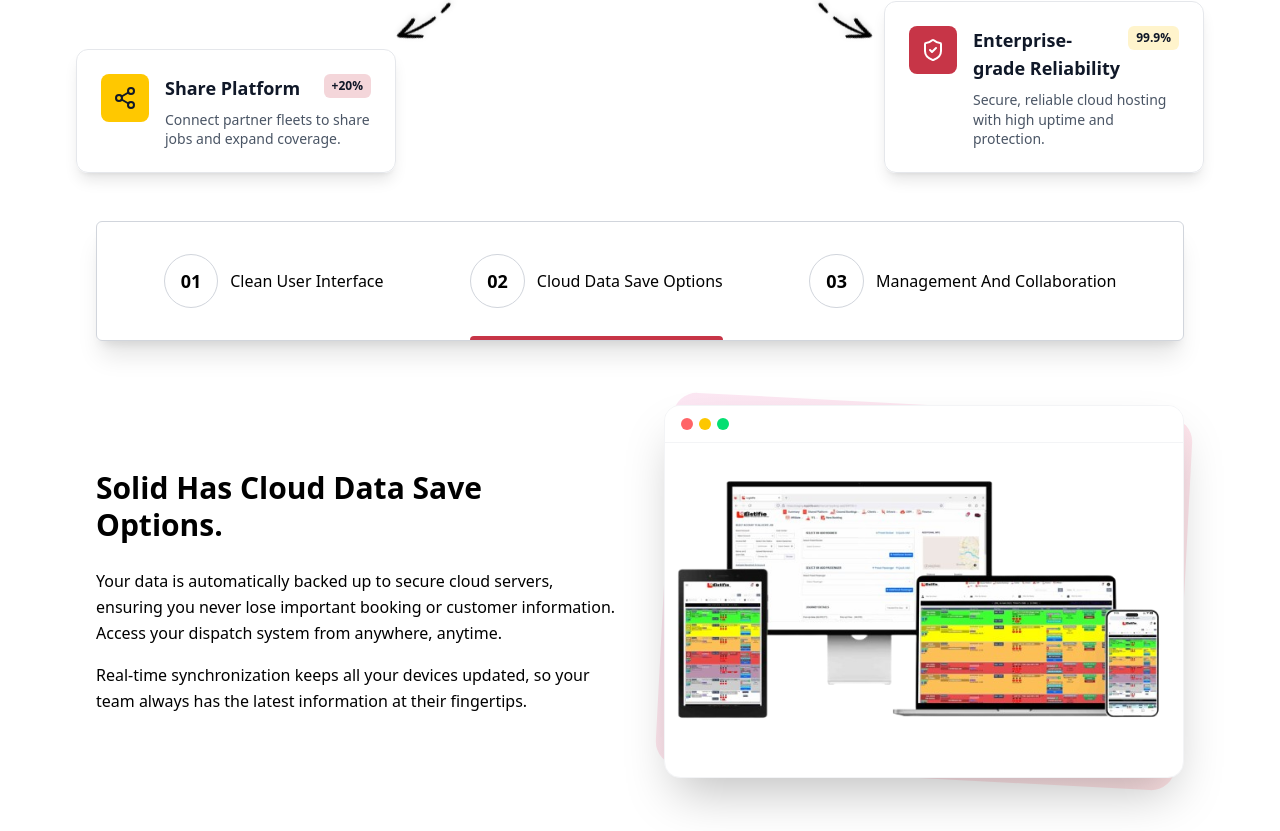
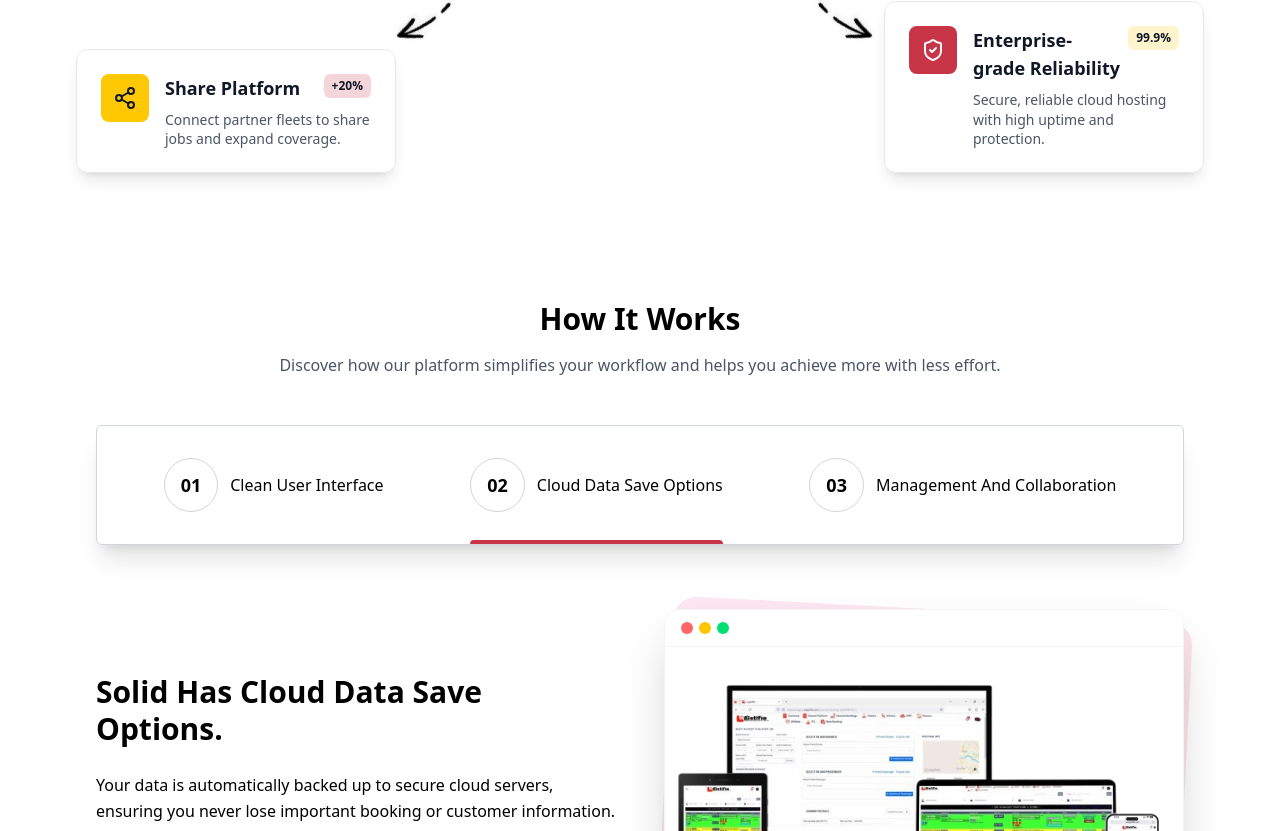
Before and after one commit to mtlcontrol13-ship-it/MTLDispatch-LandingPage, a React (Vite) app: page / in a window 1280 px wide. Shown: the part 2889-3720 px from the top of the page. Built offline with nearby package versions, Linux system fonts and the light colour scheme.

Commit message:
refactor update Features and Index components for improved layout and styling

```diff
--- a/src/components/LandingPageComponents/Features.jsx
+++ b/src/components/LandingPageComponents/Features.jsx
@@ -141,7 +141,7 @@ const Features = () => {
 
         {/* Desktop radial layout */}
         <div className="relative hidden min-h-[620px] items-center justify-center pt-68 lg:flex">
-          <div className="relative flex h-[320px] w-[320px] items-center justify-center xl:h-[360px] xl:w-[360px] 2xl:h-[400px] 2xl:w-[400px]">
+          <div className="relative flex h-80 w-[320px] items-center justify-center xl:h-[360px] xl:w-[360px] 2xl:h-[400px] 2xl:w-[400px]">
             <img
               src={IMAGES.featuresmercedes}
               alt="Luxury dispatch vehicle"
--- a/src/components/LandingPageComponents/Index.jsx
+++ b/src/components/LandingPageComponents/Index.jsx
@@ -6,8 +6,18 @@ const Index = () => {
   const [activeTab, setActiveTab] = useState(1);
 
   return (
-    <div className="min-h-screen bg-white">
+    <div className="bg-white pt-20">
       <div className="2xl:max-w-7xl max-w-7xl xl:max-w-6xl mx-auto px-4 sm:px-6 lg:px-8 py-16">
+        {/* Section Title and Description */}
+        <div className="text-center mb-12">
+          <h2 className="text-2xl md:text-3xl font-bold text-foreground mb-4">
+            How It Works
+          </h2>
+          <p className="mt-2 text-gray-600">
+            Discover how our platform simplifies your workflow and helps you achieve more with less effort.
+          </p>
+        </div>
+
         {/* Tabs Navigation */}
         <div className="flex flex-wrap gap-8 mb-16 border px-3 py-8 items-center justify-evenly border-gray-300 shadow-xl rounded-md">
           {tabs.map((tab) => (
@@ -64,7 +74,7 @@ const Index = () => {
 
           {/* Right Image */}
           <div className="relative">
-            <div className="absolute inset-0 bg-gradient-to-br from-pink-100 to-rose-100 rounded-3xl transform rotate-3" />
+            <div className="absolute inset-0 bg-linear-to-br from-pink-100 to-rose-100 rounded-3xl transform rotate-3" />
             <div className="relative bg-white rounded-2xl shadow-2xl overflow-hidden border border-gray-100">
               <div className="flex items-center gap-2 px-4 py-3 bg-white border-b border-gray-100">
                 <div className="flex gap-1.5">
```
